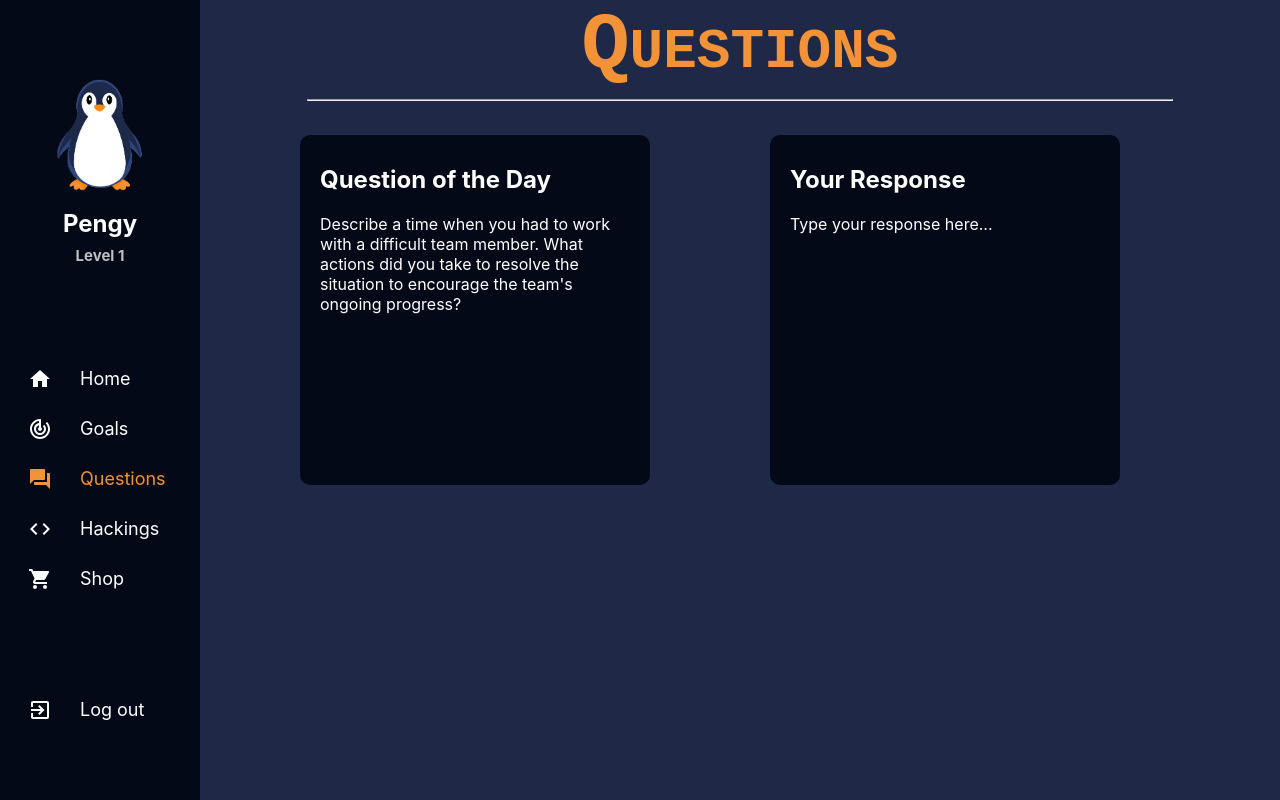
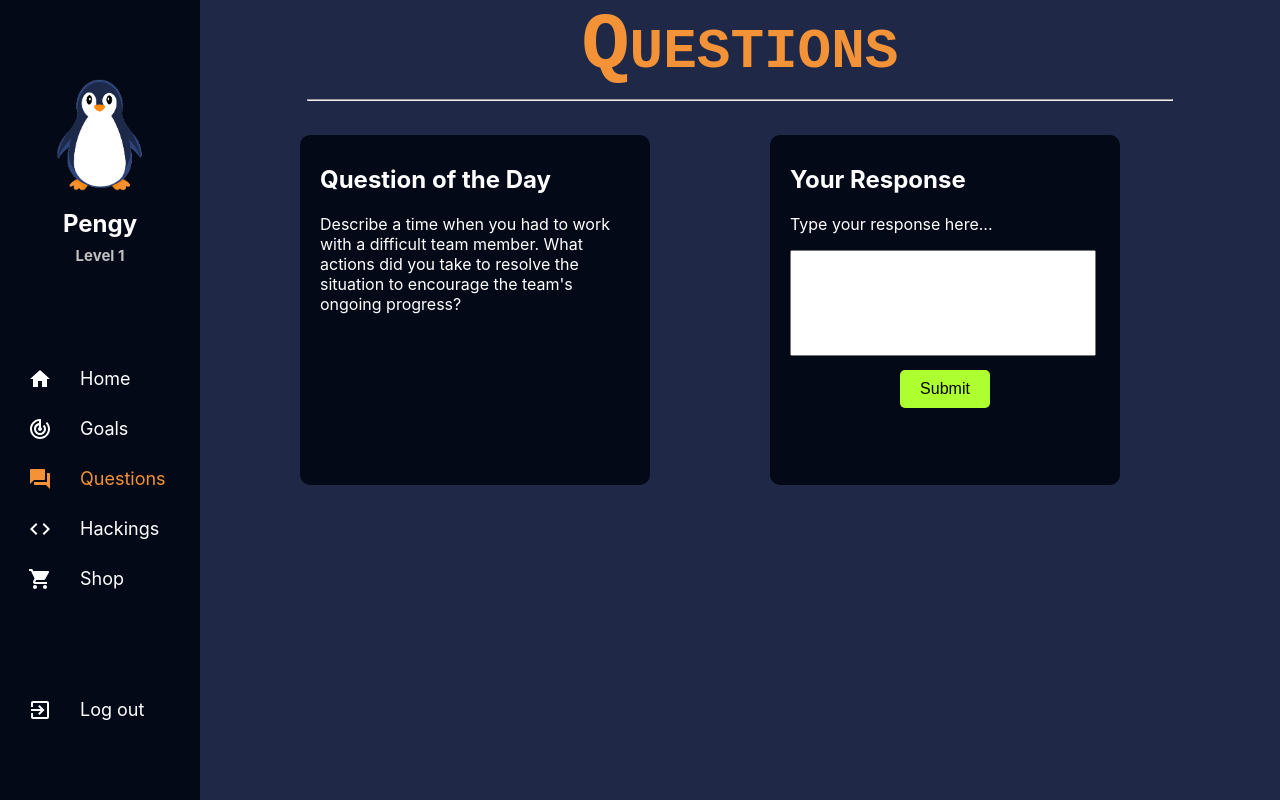
Before and after one commit to lesandra007/ProjectPenguin, a React (Create React App) app: page /questions in a window 1280 px wide. Built offline with nearby package versions, Linux system fonts and the light colour scheme.

Commit message:
updated question page with text area and submit button

```diff
--- a/src/App.css
+++ b/src/App.css
@@ -280,3 +280,15 @@ input[type=text] {
   box-sizing: border-box;
   padding: 10px 20px;
 }
+
+.submitButton {
+  background-color: greenyellow;
+  border: none;
+  padding: 10px 20px;
+  /* text-align: center; */
+  margin: 10px auto;
+  font-size: 16px;
+  border-radius: 5px;
+  cursor: pointer;
+  display: flex;
+}
--- a/src/pages/Questions.js
+++ b/src/pages/Questions.js
@@ -5,19 +5,20 @@ import Title from '../components/Title';
 
 
 export default function Questions() {
+  const handleSubmit = () => {
+    const submit = window.confirm('Confirm to submit response!');
+    if (submit) {
+        console.log('Form submitted!');
+    }
+  };
+
+
   return (
     <div className="PageMenuAndContent">
         <Sidebar/>
         <div style={{ width: '100%', display: 'flex', justifyContent: 'center'}}>
           <Title title='Questions'/>
         </div>
-        {/* <div style={{position: 'absolute', left: '300px', top: '150px', background: "black", height: '200px', width: '300px', padding: '50px', color: '#FFFFFF'}}> */}
-        {/* <div className="QuestionItems">
-          <div className="question">
-            <h2>Question of the Day</h2>
-            <p>Test Message</p>
-          </div>
-        </div> */}
          <div className="QuestionItems">
               <div className="question">
                 <h2>Question of the Day</h2>
@@ -26,6 +27,10 @@ export default function Questions() {
               <div className="question">
                 <h2>Your Response</h2>
                 <p>Type your response here...</p>
+                <form onSubmit={handleSubmit}>
+                  <textarea type="text" style={{ width: '300px', height: '100px', textAlign: 'justify', resize: 'none'}}/>
+                  <button type="submit" className="submitButton">Submit </button>
+                </form>
               </div>
           </div>
     </div>
```
